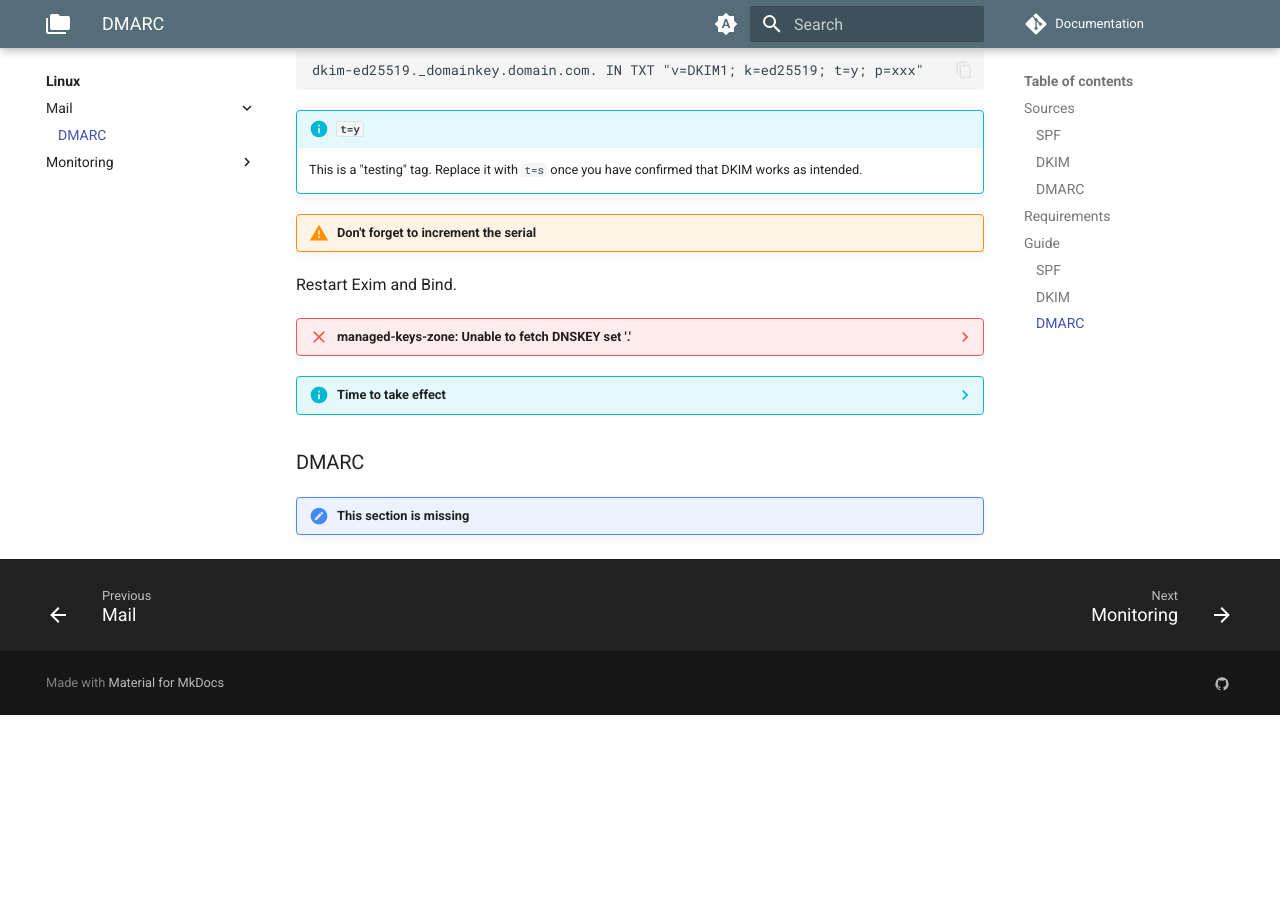
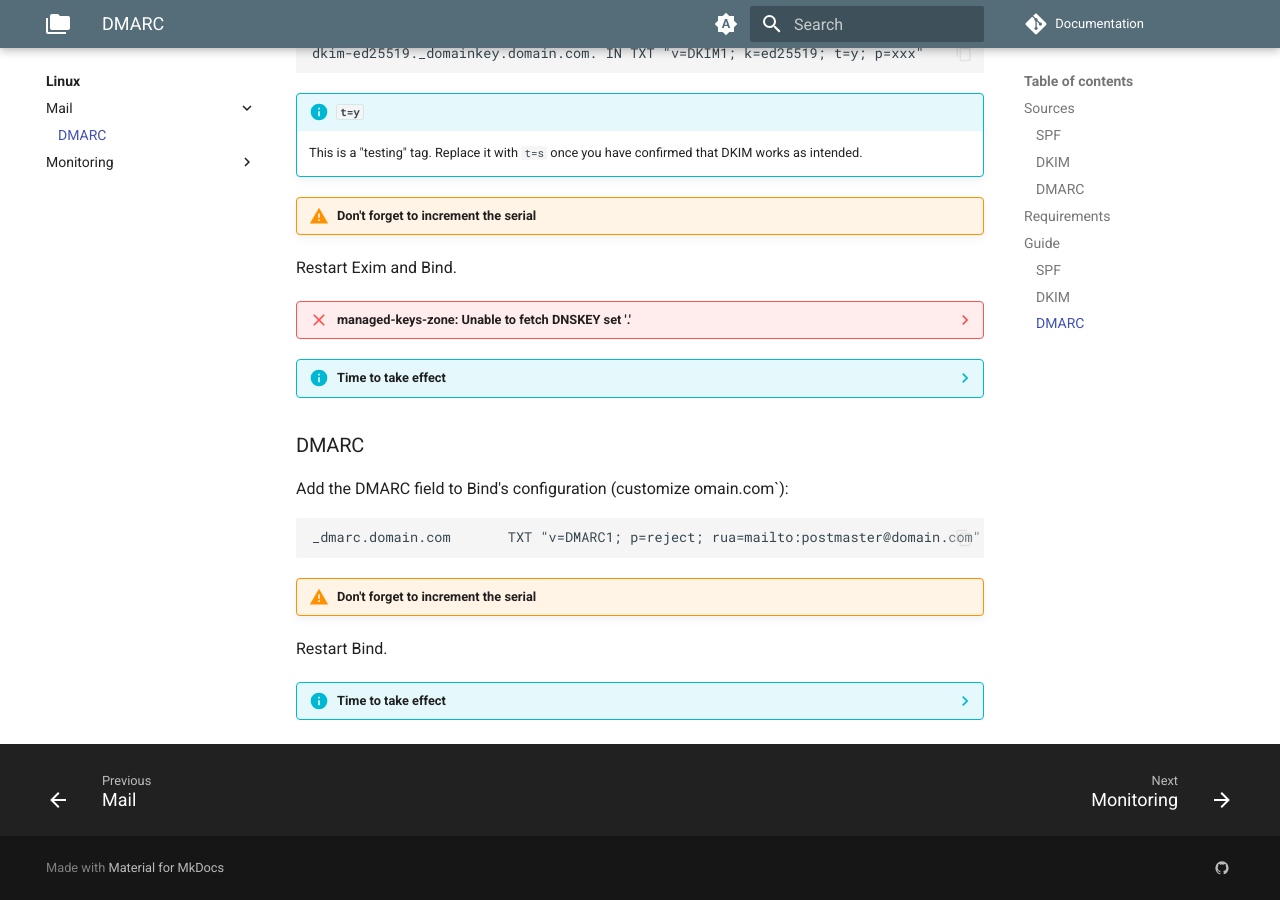
Before and after one commit to FlagHunter01/documentation.frolov.eu, an MkDocs documentation site: the page built from docs/linux/mail/dmarc.md, in a window 1280 px wide and 900 px high, scrolled down 1601 px. Built offline with MkDocs 1.6.1 and Material for MkDocs 9.7.7, drawn with Linux system fonts in a browser that asks for light colours; plug-ins that fetch from the network failed and are left out; comment, search, counter and statistics services are not loaded; before the commit the page ends 2316 px from its top, so only the background shows below that; some of the changed text lies outside the part shown.

Commit message:
Write DMARC part

````diff
--- a/docs/linux/mail/dmarc.md
+++ b/docs/linux/mail/dmarc.md
@@ -19,7 +19,7 @@ How to setup DMARC to use with Exim4.
 
 ### DMARC
 
-!!! note "This section is missing"
+- [Google Workspace Admin Help](https://support.google.com/a/answer/2466580?hl=en)
 
 ## Requirements
 
@@ -87,4 +87,15 @@ Restart Exim and Bind.
 
 ### DMARC
 
-!!! note "This section is missing"
+Add the DMARC field to Bind's configuration (customize omain.com`):
+
+```
+_dmarc.domain.com       TXT "v=DMARC1; p=reject; rua=mailto:postmaster@domain.com"
+```
+
+!!! warning "Don't forget to increment the serial"
+
+Restart Bind.
+
+??? info "Time to take effect"
+    Remember that these changes need to go through DNS propagation and are not instantaneous.
````
